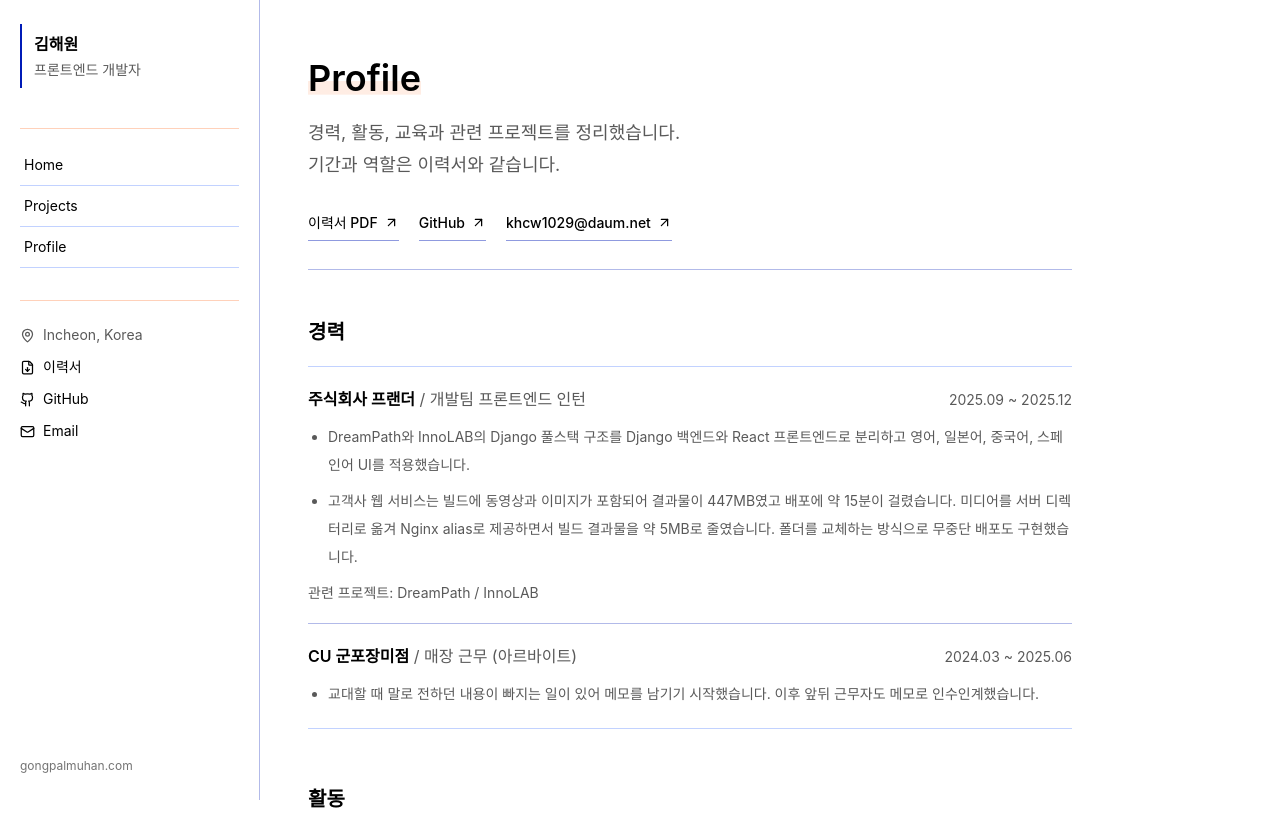
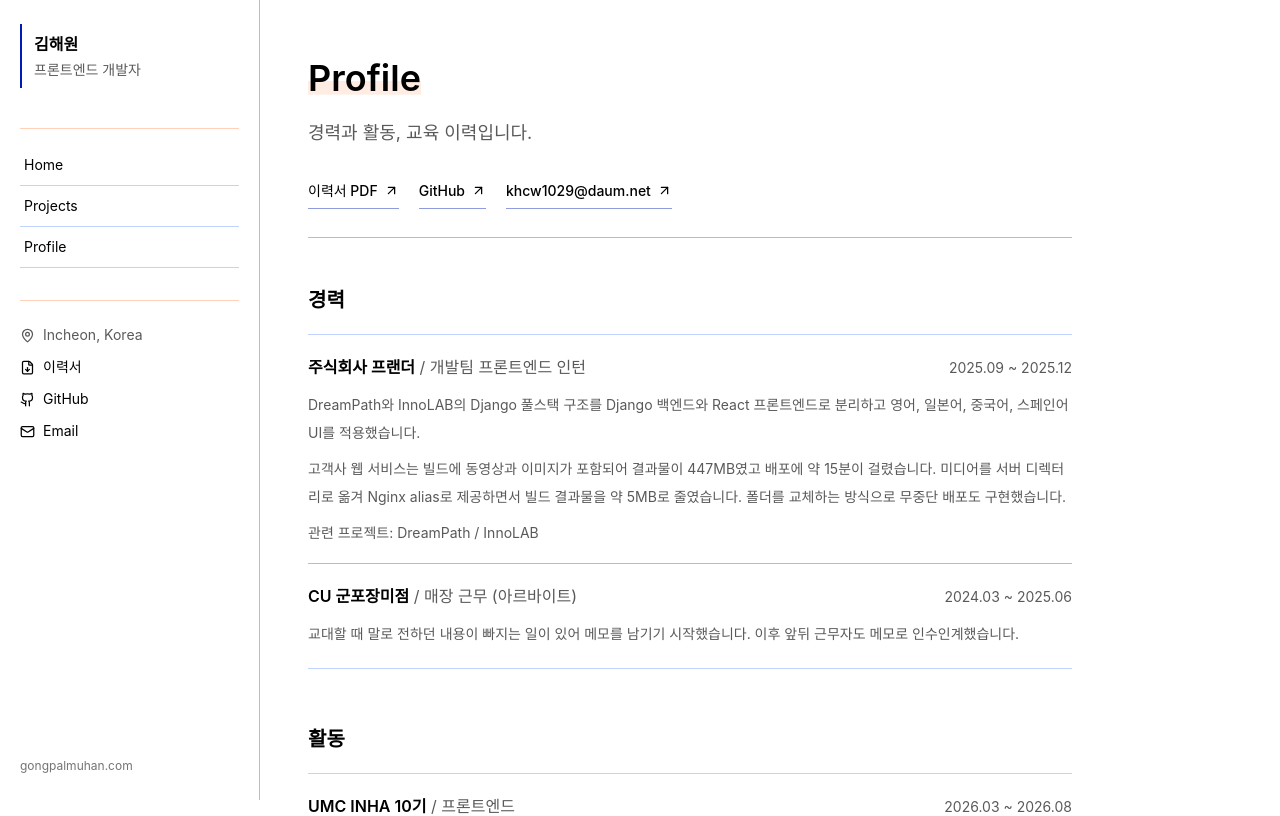
Before and after one commit to haewonwon/gongpalmuhan.com, a Next.js app: page /ko/profile in a window 1280 px wide. Shown: the top 816 px of the page. Built offline with nearby package versions, Linux system fonts and the light colour scheme.

Commit message:
refactor: 프로필 타임라인 표시와 소개 문구를 수정 - 경력 글머리 목록을 문단으로 바꿈 - 소개를 경력과 활동, 교육 이력으로 줄임

```diff
--- a/src/app/[locale]/profile/page.tsx
+++ b/src/app/[locale]/profile/page.tsx
@@ -46,11 +46,11 @@ function Timeline({ items, locale }: { items: TimelineItem[]; locale: Locale })
               <p className="shrink-0 text-sm text-(--color-muted-ink)">{item.period}</p>
             </div>
             {item.bullets?.length ? (
-              <ul className="mt-3 list-disc space-y-2 pl-5 text-sm leading-7 text-(--color-muted-ink)">
+              <div className="mt-3 space-y-2 text-sm leading-7 text-(--color-muted-ink)">
                 {item.bullets.map((bullet) => (
-                  <li key={bullet}>{bullet}</li>
+                  <p key={bullet}>{bullet}</p>
                 ))}
-              </ul>
+              </div>
             ) : null}
             {relatedProjects.length ? (
               <p className="mt-3 text-sm text-(--color-muted-ink)">
@@ -82,7 +82,7 @@ export default async function ProfilePage({ params }: ProfilePageProps) {
     <div className="space-y-12">
       <SectionTitle
         title="Profile"
-        description={`경력, 활동, 교육과 관련 프로젝트를 정리했습니다.\n기간과 역할은 이력서와 같습니다.`}
+        description="경력과 활동, 교육 이력입니다."
       >
         <div className="flex flex-wrap gap-x-5 gap-y-2">
           <LinkButton href={profile.resume} external>
```
